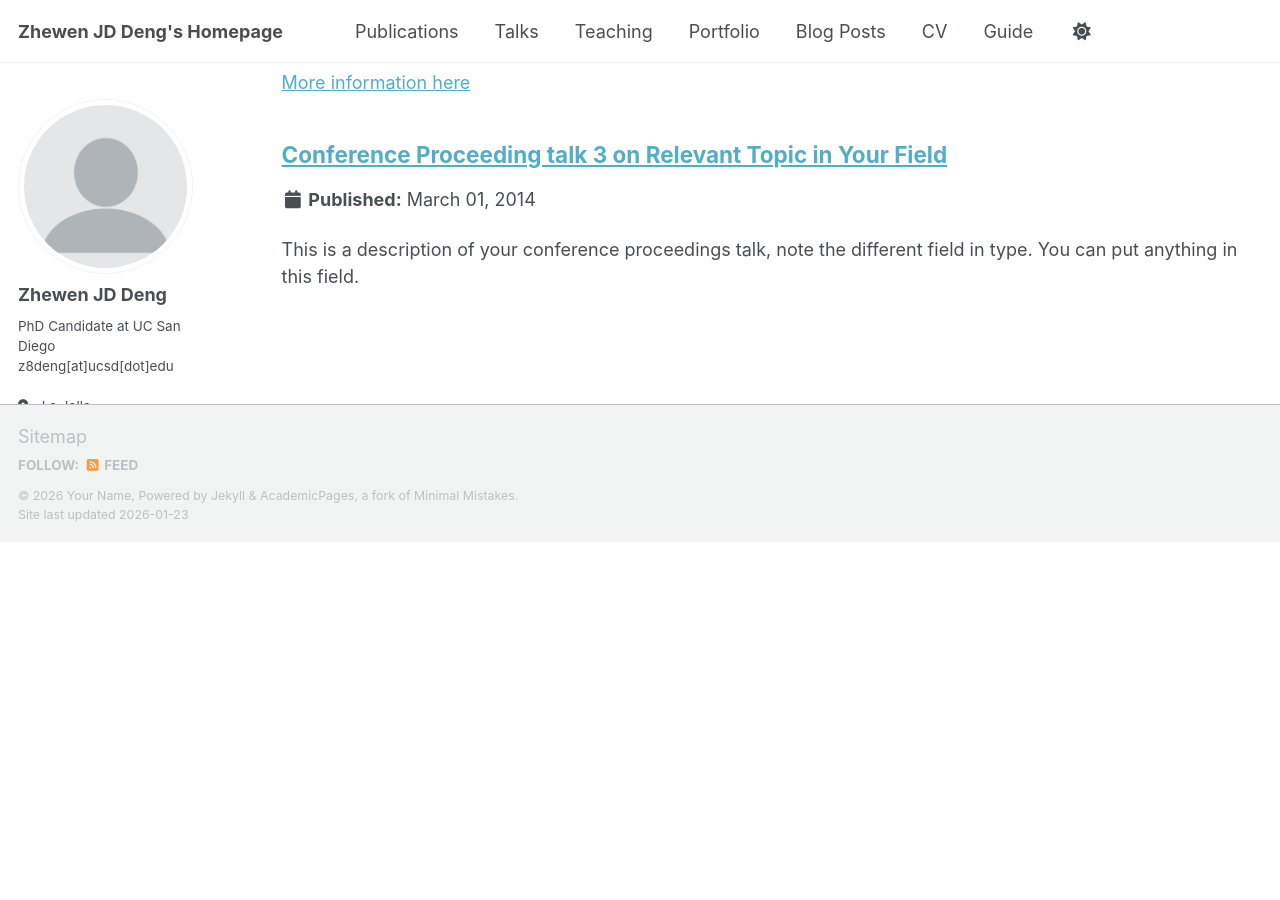
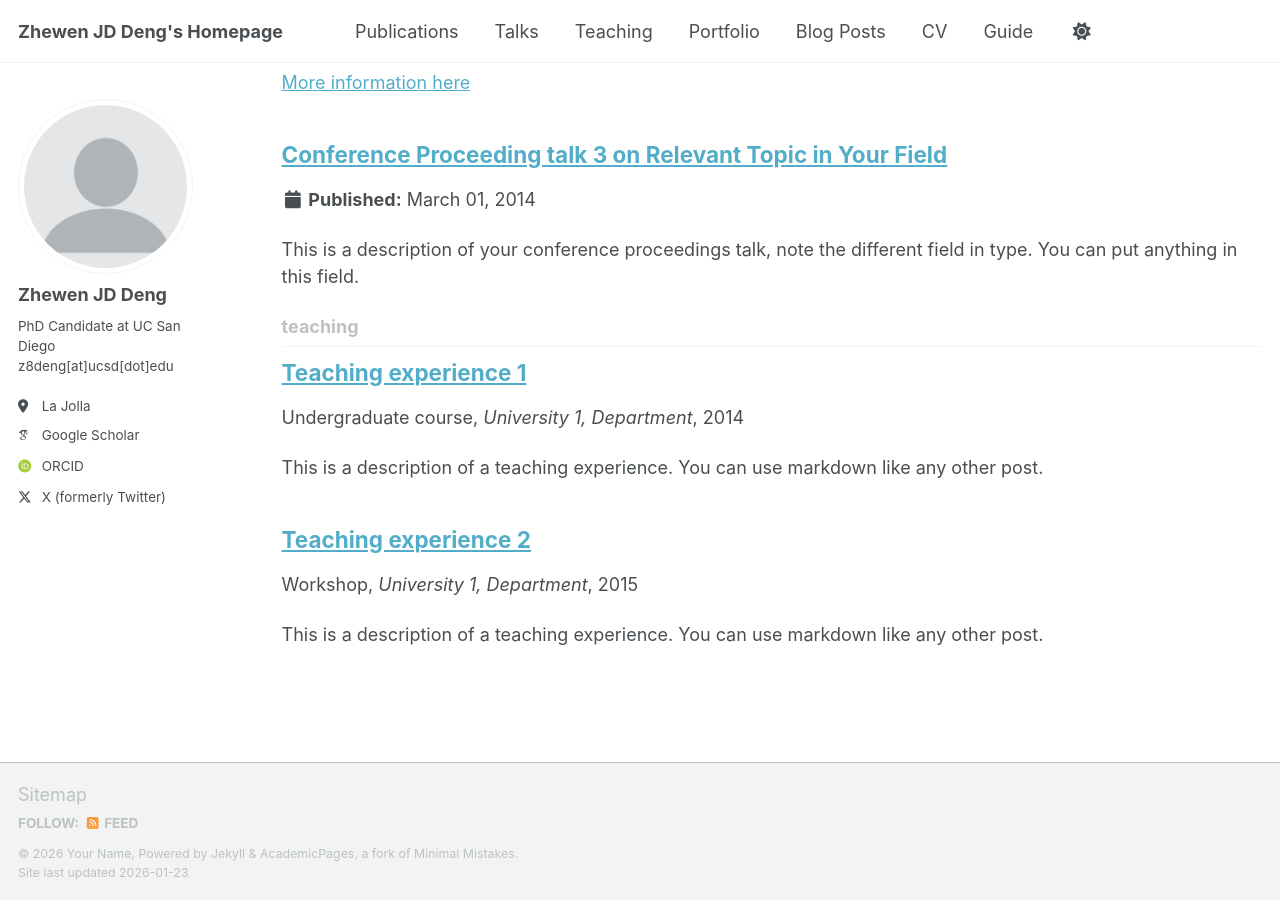
Before and after one commit to zhewenjddeng-personal/zhewenjddeng-personal.github.io, a Jekyll site: the page built from _pages/collection-archive.html, in a window 1280 px wide and 900 px high, scrolled down 2791 px. Built offline with Jekyll 4.4.1, drawn with Linux system fonts in a browser that asks for light colours; some web fonts are replaced; a script bundle is joined from its source files by our own code; library files that are not in the unit come from our copies; before the commit the page ends 3333 px from its top, so only the background shows below that; part of the change alters nothing that is shown.

Commit message:
Update _config.yml

```diff
--- a/_config.yml
+++ b/_config.yml
@@ -221,6 +221,9 @@ kramdown:
 
 # These settings control the types of collections used by the template
 collections:
+  teaching:
+    output: true
+    permalink: /:collection/:path/
   publications:
     output: true
     permalink: /:collection/:path/
```
